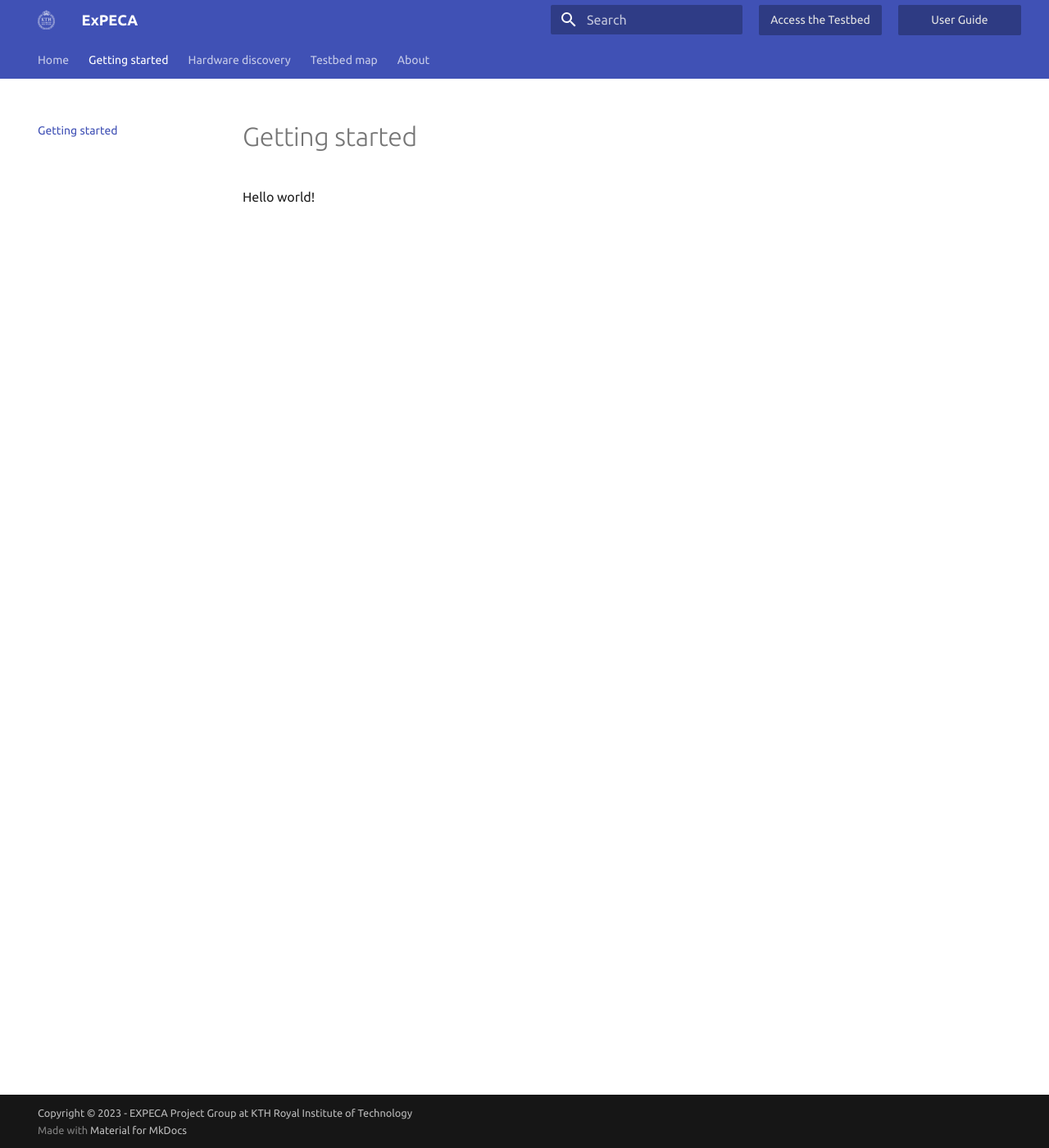
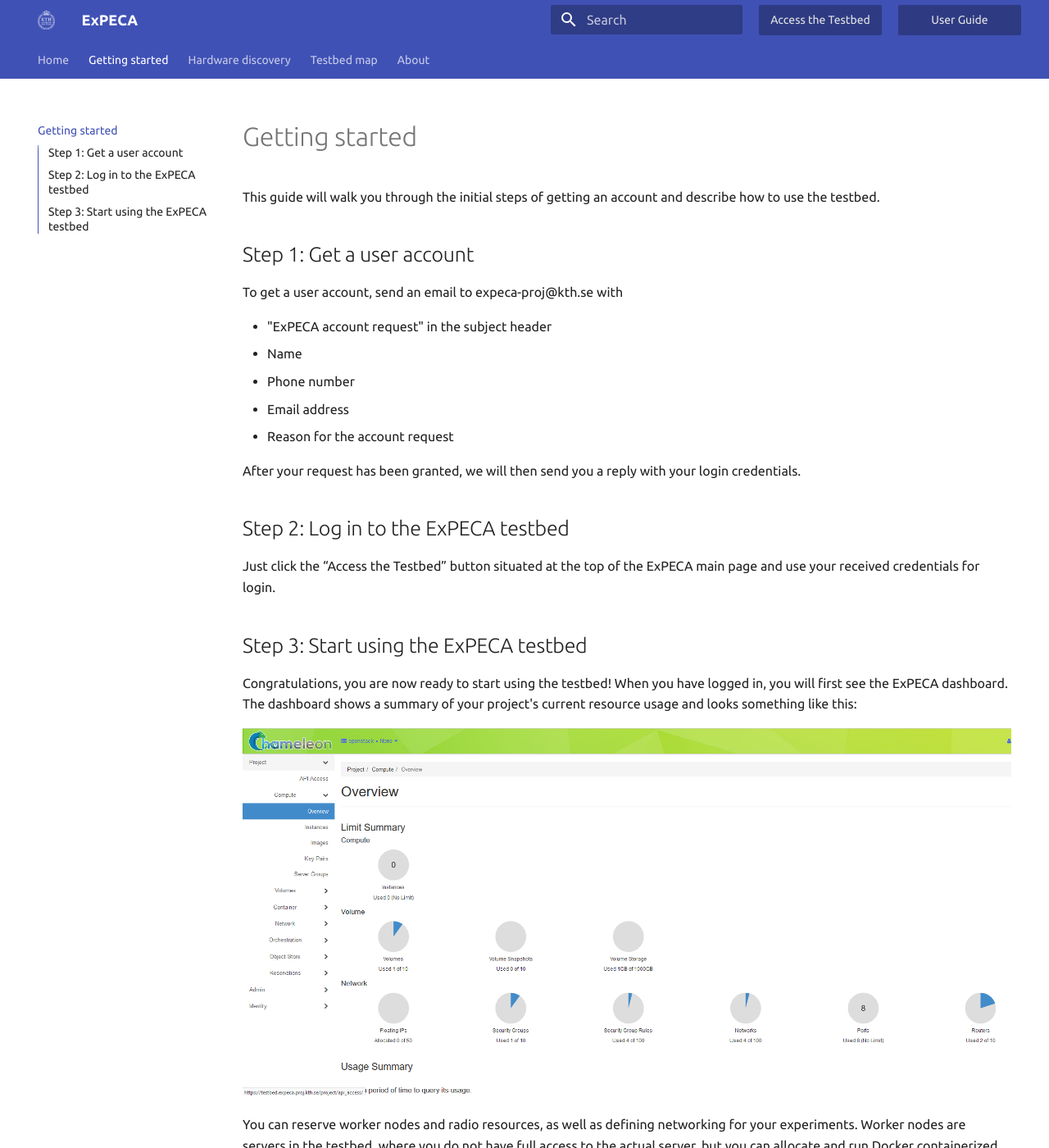
Before and after one commit to KTH-EXPECA/kth-expeca.github.io, an MkDocs documentation site: the page built from docs/start.md, in a window 1280 px wide and 1400 px high. Shown: the whole window at 82% size. Built offline with MkDocs 1.6.1 and Material for MkDocs 9.7.7, drawn with Linux system fonts in a browser that asks for light colours; some of the changed text lies outside the part shown.

Commit message:
new file:   docs/dashboard2.png 	modified:   docs/start.md

```diff
--- a/docs/start.md
+++ b/docs/start.md
@@ -1,3 +1,36 @@
 # Getting started
 
-Hello world!
+This guide will walk you through the initial steps of getting an account
+and describe how to use the testbed.
+
+## Step 1: Get a user account
+
+To get a user account, send an email to expeca-proj@kth.se with
+
+* "ExPECA account request" in the subject header
+* Name
+* Phone number
+* Email address
+* Reason for the account request
+
+After your request has been granted, we will then send you a reply with your login credentials.
+
+## Step 2: Log in to the ExPECA testbed
+
+Just click the “Access the Testbed” button situated at the top of the ExPECA main page and use your received credentials for login.
+
+## Step 3: Start using the ExPECA testbed
+
+Congratulations, you are now ready to start using the testbed!
+When you have logged in, you will first see the ExPECA dashboard.
+The dashboard shows a summary of your project's current resource usage and looks something like this:
+
+![](./dashboard2.png)
+
+You can reserve worker nodes and radio resources, as well as defining networking for your experiments.
+Worker nodes are servers in the testbed, where you do not have full access
+to the actual server, but you can allocate and run Docker containerized applications on them.
+When you reserve a worker node, you have exclusive access to the underlying server.
+The following sections will describe how to make reservations and practically use the resources in the testbed.
+
+Good luck!
```
Also changed, not shown: docs/dashboard2.png (added).
